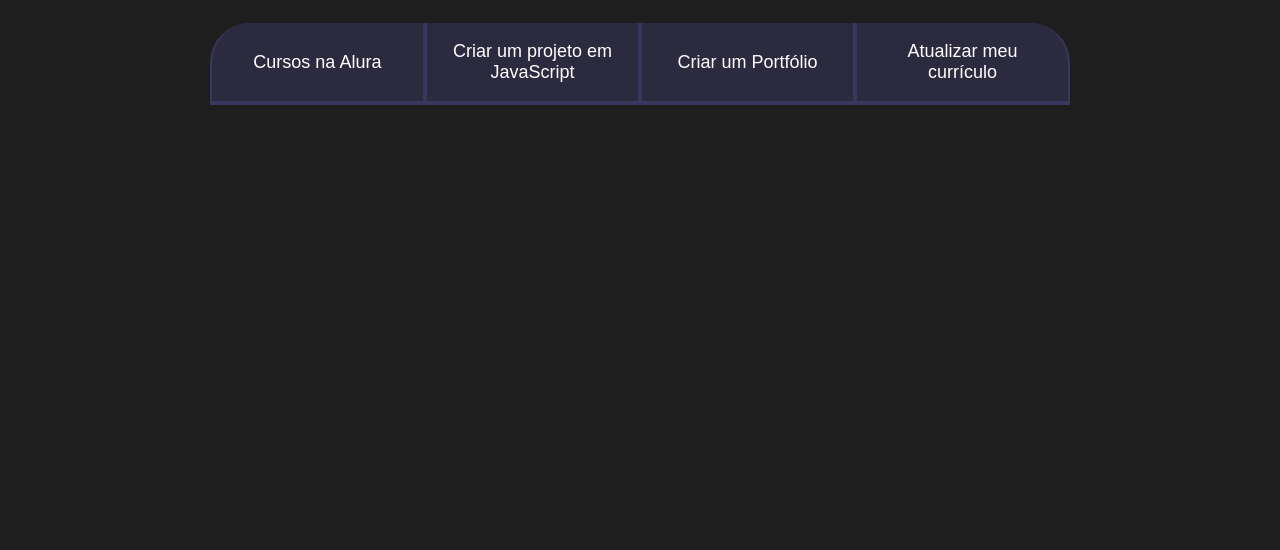
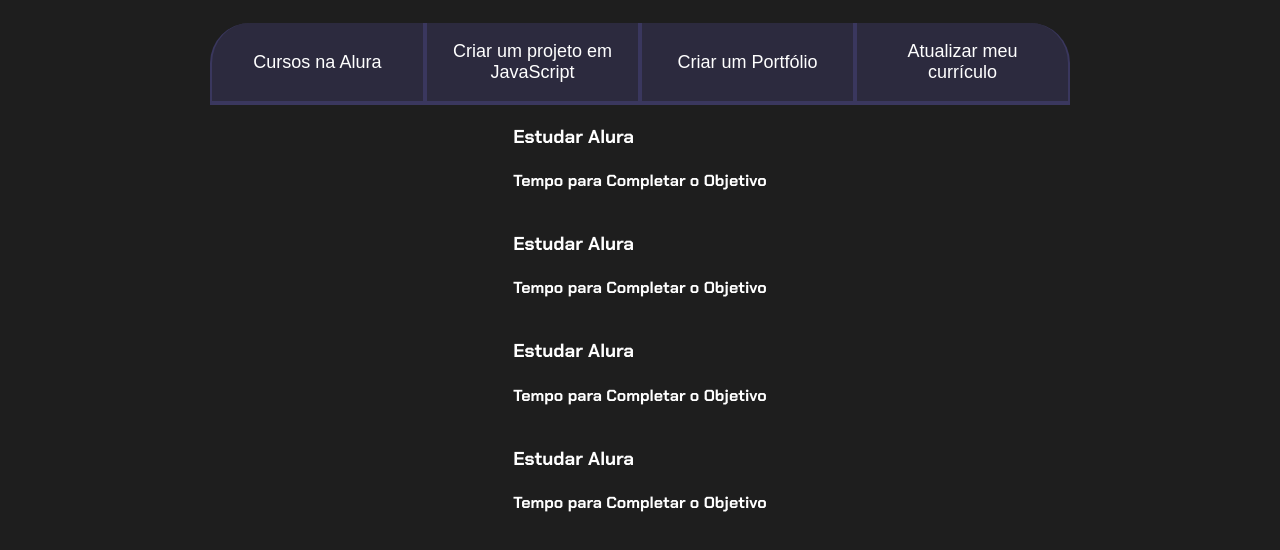
Before and after one commit to isadoraTais/isadoratais, a plain HTML site: page index.html in a window 1280 px wide. Shown: the part 80-630 px from the top of the page. Drawn offline with Linux system fonts and the light colour scheme.

Commit message:
Add files via upload

```diff
--- a/index.html
+++ b/index.html
@@ -14,21 +14,55 @@
     <body>
         <section class="conteudo-principal">
             <h2 class="titulo-principal"> Meus objetivos do ano isa<span>_</span> </h2>
+            <div class="conteudo">
                 <div class="botoes">
                     <button class="botao">Cursos na Alura</button>
                     <button class="botao">Criar um projeto em JavaScript</button>
                     <button class="botao">Criar um Portfólio</button>
                     <button class="botao">Atualizar meu currículo</button>
-
+                </div>
         </div>
-        <script src="main.js"></script>
-
-    </section>
-
-    </body>
-
-
-
-
-
+        <div class="abas-textos">
+            <div class="aba-conteudo">
+                <h3 class="aba-conteudo-titulo-principal">
+                    Estudar Alura
+                </h3>
+                <h4 class="aba-conteudo-titulo-secundario">
+                    Tempo para Completar o Objetivo
+                </h4>
+            </div>
+        </div>
+        <div class="abas-textos">
+            <div class="aba-conteudo">
+                <h3 class="aba-conteudo-titulo-principal">
+                    Estudar Alura
+                </h3>
+                <h4 class="aba-conteudo-titulo-secundario">
+                    Tempo para Completar o Objetivo
+                </h4>
+            </div>
+        </div>
+        <div class="abas-textos">
+            <div class="aba-conteudo">
+                <h3 class="aba-conteudo-titulo-principal">
+                    Estudar Alura
+                </h3>
+                <h4 class="aba-conteudo-titulo-secundario">
+                    Tempo para Completar o Objetivo
+                </h4>
+            </div>
+        </div>
+        <div class="abas-textos">
+            <div class="aba-conteudo">
+                <h3 class="aba-conteudo-titulo-principal">
+                    Estudar Alura
+                </h3>
+                <h4 class="aba-conteudo-titulo-secundario">
+                    Tempo para Completar o Objetivo
+                </h4>
+            </div>
+        </div>
+    <script src="main.js"></script>
+</section>
+</body>
 </html>
--- a/main.js
+++ b/main.js
@@ -1,10 +1,9 @@
-const botoes = qurySelectorAll(".botao");
-
+const botoes = document.querySelectorAll(".botao");
 for(let i= 0; i< botoes.length; i++){
     botoes[i].onclick = function(){
-        for (j=0; j<botoes.length; j++){
-            botoes[j].classlist.remove("ativo");
+        for(j=0; j<botoes.length; j++){
+            botoes[j].classList.remove("ativo");
         }
-        botoes[i].classlist.add("ativo");
+        botoes[i].classList.add("ativo");
     }
 }
```
Also changed, not shown: style.css (line endings or trailing spaces).
